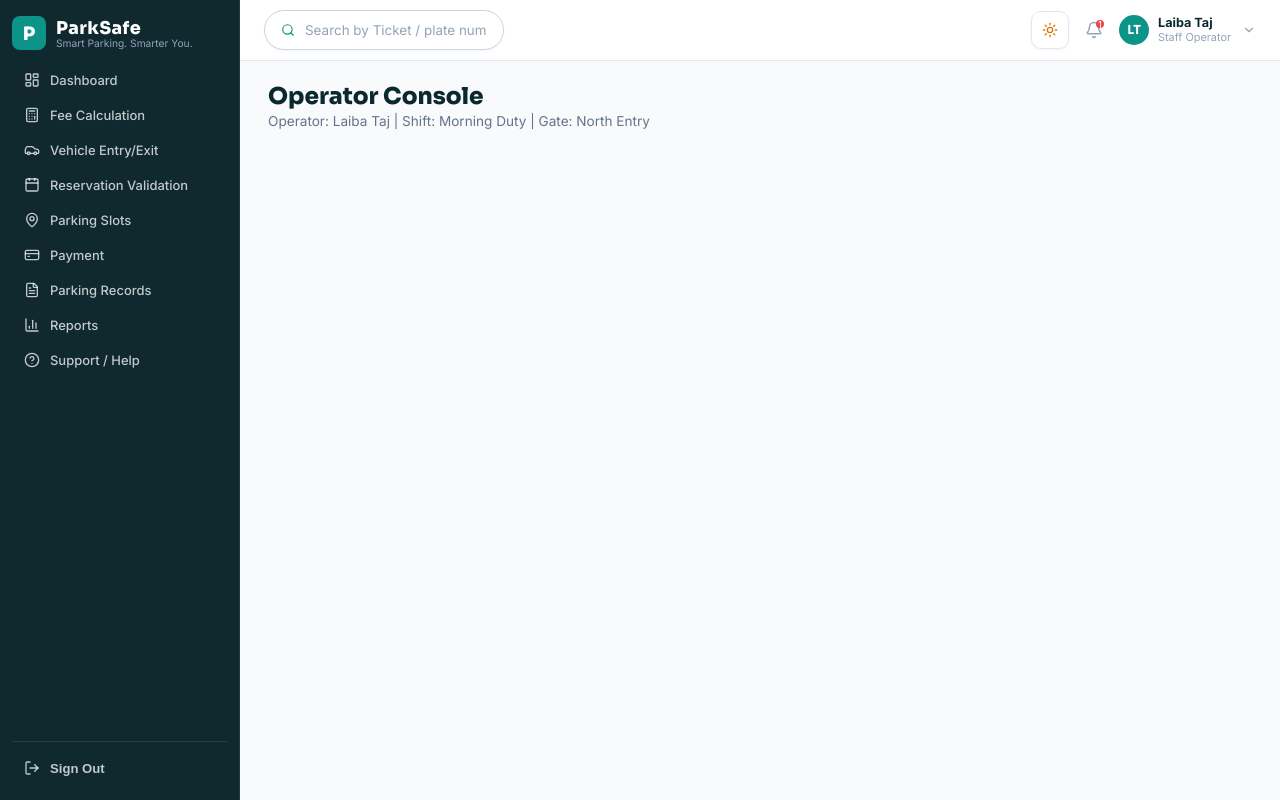
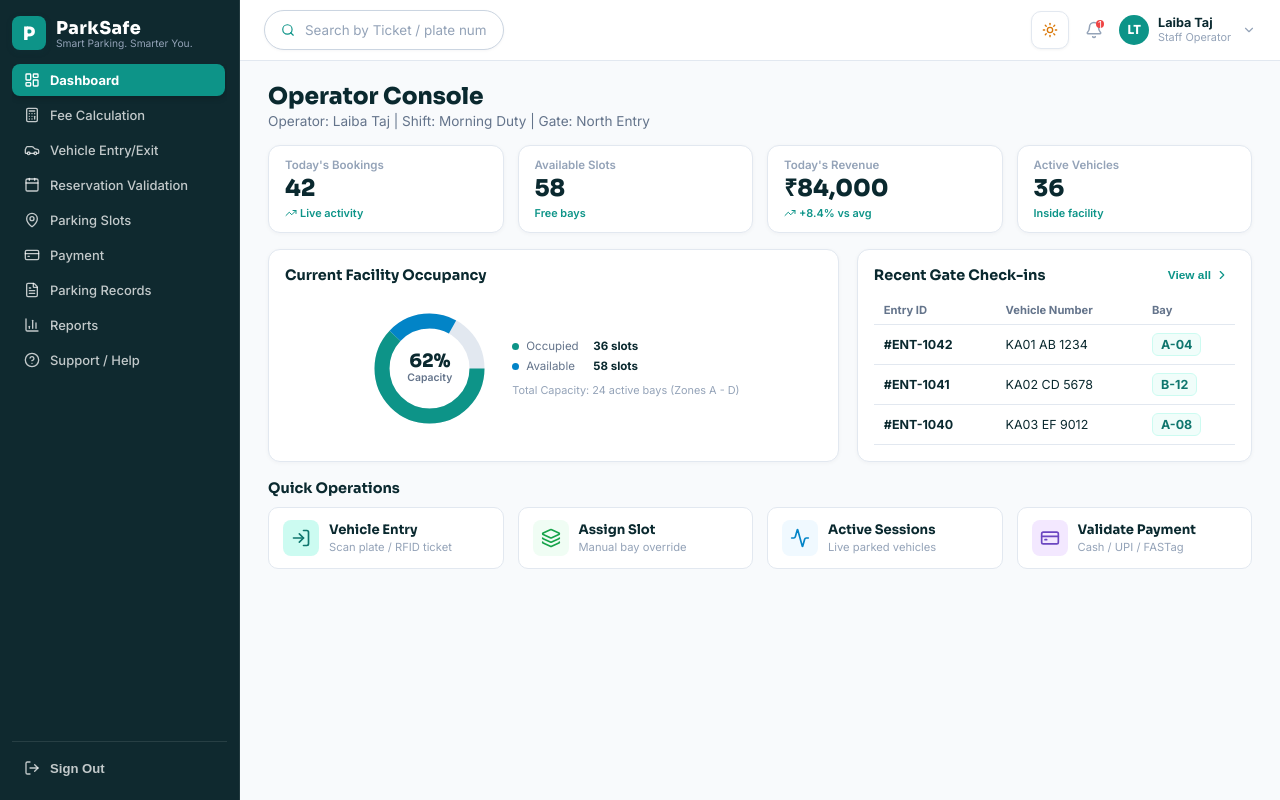
Before and after one commit to laibatajshaik/parking-management, a React (Vite) app in the folder frontend/: page /staff/dashboard/overview in a window 1280 px wide. Built offline with nearby package versions, Linux system fonts and the light colour scheme; no server answers; sample sign-in values are in the browser's storage.

Commit message:
updated staff and customer routes

```diff
--- a/frontend/src/App.jsx
+++ b/frontend/src/App.jsx
@@ -28,12 +28,12 @@ export default function App() {
       <Route path="/admin/dashboard" element={<Navigate to="/admin/dashboard/overview" replace />} />
       <Route path="/admin/dashboard/:tab" element={<AdminDashboard setView={setView} />} />
       <Route path="/admin/:tab" element={<AdminDashboard setView={setView} />} />
-      <Route path="/staff" element={<StaffDashboard setView={setView} />} />
-      <Route path="/staff/dashboard" element={<StaffDashboard setView={setView} />} />
+      <Route path="/staff" element={<Navigate to="/staff/dashboard/overview" replace />} />
+      <Route path="/staff/dashboard" element={<Navigate to="/staff/dashboard/overview" replace />} />
       <Route path="/staff/dashboard/:tab" element={<StaffDashboard setView={setView} />} />
       <Route path="/staff/:tab" element={<StaffDashboard setView={setView} />} />
-      <Route path="/customer" element={<CustomerDashboard setView={setView} />} />
-      <Route path="/customer/dashboard" element={<CustomerDashboard setView={setView} />} />
+      <Route path="/customer" element={<Navigate to="/customer/dashboard/overview" replace />} />
+      <Route path="/customer/dashboard" element={<Navigate to="/customer/dashboard/overview" replace />} />
       <Route path="/customer/dashboard/:tab" element={<CustomerDashboard setView={setView} />} />
       <Route path="/customer/:tab" element={<CustomerDashboard setView={setView} />} />
     </Routes>
--- a/frontend/src/Login.jsx
+++ b/frontend/src/Login.jsx
@@ -60,11 +60,11 @@ export default function Login({ setView }) {
           if (data.user.role === "admin") {
             setView("admin/dashboard/overview");
           } else if (data.user.role === "staff") {
-            setView("staff/dashboard");
+            setView("staff/dashboard/overview");
           } else if (data.user.role === "customer") {
-            setView("customer/dashboard");
+            setView("customer/dashboard/overview");
           } else {
-            setView("customer/dashboard");
+            setView("customer/dashboard/overview");
           }
         }, 800);
       } else {
--- a/frontend/src/pages/customer/CustomerDashboard.jsx
+++ b/frontend/src/pages/customer/CustomerDashboard.jsx
@@ -26,27 +26,45 @@ const CUSTOMER_SIDEBAR_ITEMS = [
 export default function CustomerDashboard({ setView }) {
   const navigate = useNavigate();
   const { tab } = useParams();
-  const [activeTab, setActiveTab] = useState(() => tab || "dashboard");
+  const [activeTab, setActiveTab] = useState(() => {
+    if (!tab || tab === "dashboard" || tab === "overview") return "dashboard";
+    return tab;
+  });
   const [isMobileNavOpen, setIsMobileNavOpen] = useState(false);
   const [selectedReceiptForView, setSelectedReceiptForView] = useState(null);
   const [selectedPlanForReserve, setSelectedPlanForReserve] = useState(null);
 
   useEffect(() => {
     if (tab) {
-      const match = CUSTOMER_SIDEBAR_ITEMS.find((item) => item.id === tab);
-      if (match && activeTab !== tab) {
-        setActiveTab(tab);
+      if (tab === "dashboard" || tab === "overview") {
+        if (activeTab !== "dashboard") {
+          setActiveTab("dashboard");
+        }
+      } else {
+        const match = CUSTOMER_SIDEBAR_ITEMS.find((item) => item.id === tab);
+        if (match && activeTab !== tab) {
+          setActiveTab(tab);
+        }
       }
+    } else {
+      navigate("/customer/dashboard/overview", { replace: true });
     }
-  }, [tab, activeTab]);
+  }, [tab, activeTab, navigate]);
 
   useEffect(() => {
-    document.title = "Customer Dashboard | ParkSafe";
-  }, []);
+    const current = CUSTOMER_SIDEBAR_ITEMS.find((item) => item.id === activeTab);
+    const label = current ? current.label : "Dashboard";
+    document.title = `Customer Dashboard - ${label} | ParkSafe`;
+  }, [activeTab]);
 
   const handleTabChange = (itemId) => {
     setActiveTab(itemId);
     setIsMobileNavOpen(false);
+    if (itemId === "dashboard" || itemId === "overview") {
+      navigate("/customer/dashboard/overview");
+    } else {
+      navigate(`/customer/dashboard/${itemId}`);
+    }
   };
 
   const [currentUser, setCurrentUser] = useState(() => {
--- a/frontend/src/pages/staff/StaffDashboard.jsx
+++ b/frontend/src/pages/staff/StaffDashboard.jsx
@@ -30,27 +30,45 @@ const STAFF_SIDEBAR_ITEMS = [
 export default function StaffDashboard({ setView }) {
   const navigate = useNavigate();
   const { tab } = useParams();
-  const [activeTab, setActiveTab] = useState(() => tab || "dashboard");
+  const [activeTab, setActiveTab] = useState(() => {
+    if (!tab || tab === "dashboard" || tab === "overview") return "dashboard";
+    return tab;
+  });
   const [isMobileNavOpen, setIsMobileNavOpen] = useState(false);
   const [statusActionMessage, setStatusActionMessage] = useState("");
   const [selectedVehicleForPayment, setSelectedVehicleForPayment] = useState(null);
 
   useEffect(() => {
     if (tab) {
-      const match = STAFF_SIDEBAR_ITEMS.find((item) => item.id === tab);
-      if (match && activeTab !== tab) {
-        setActiveTab(tab);
+      if (tab === "dashboard" || tab === "overview") {
+        if (activeTab !== "dashboard") {
+          setActiveTab("dashboard");
+        }
+      } else {
+        const match = STAFF_SIDEBAR_ITEMS.find((item) => item.id === tab);
+        if (match && activeTab !== tab) {
+          setActiveTab(tab);
+        }
       }
+    } else {
+      navigate("/staff/dashboard/overview", { replace: true });
     }
-  }, [tab, activeTab]);
+  }, [tab, activeTab, navigate]);
 
   useEffect(() => {
-    document.title = "Staff Dashboard | ParkSafe";
-  }, []);
+    const current = STAFF_SIDEBAR_ITEMS.find((item) => item.id === activeTab);
+    const label = current ? current.label : "Dashboard";
+    document.title = `Staff Dashboard - ${label} | ParkSafe`;
+  }, [activeTab]);
 
   const handleTabChange = (itemId) => {
     setActiveTab(itemId);
     setIsMobileNavOpen(false);
+    if (itemId === "dashboard" || itemId === "overview") {
+      navigate("/staff/dashboard/overview");
+    } else {
+      navigate(`/staff/dashboard/${itemId}`);
+    }
   };
 
   const [metrics, setMetrics] = useState({
```
Also changed, not shown: 2 other files (tests, documents, lock files or other folders).
